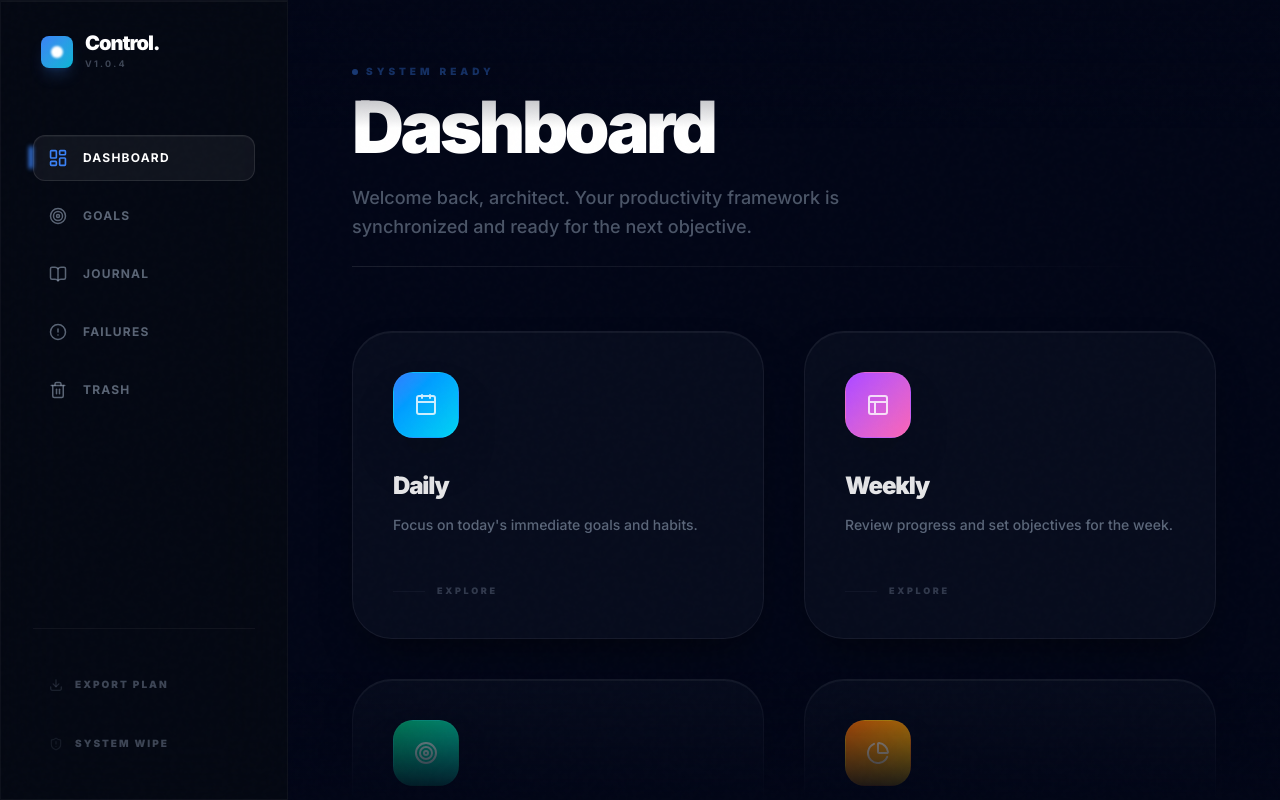
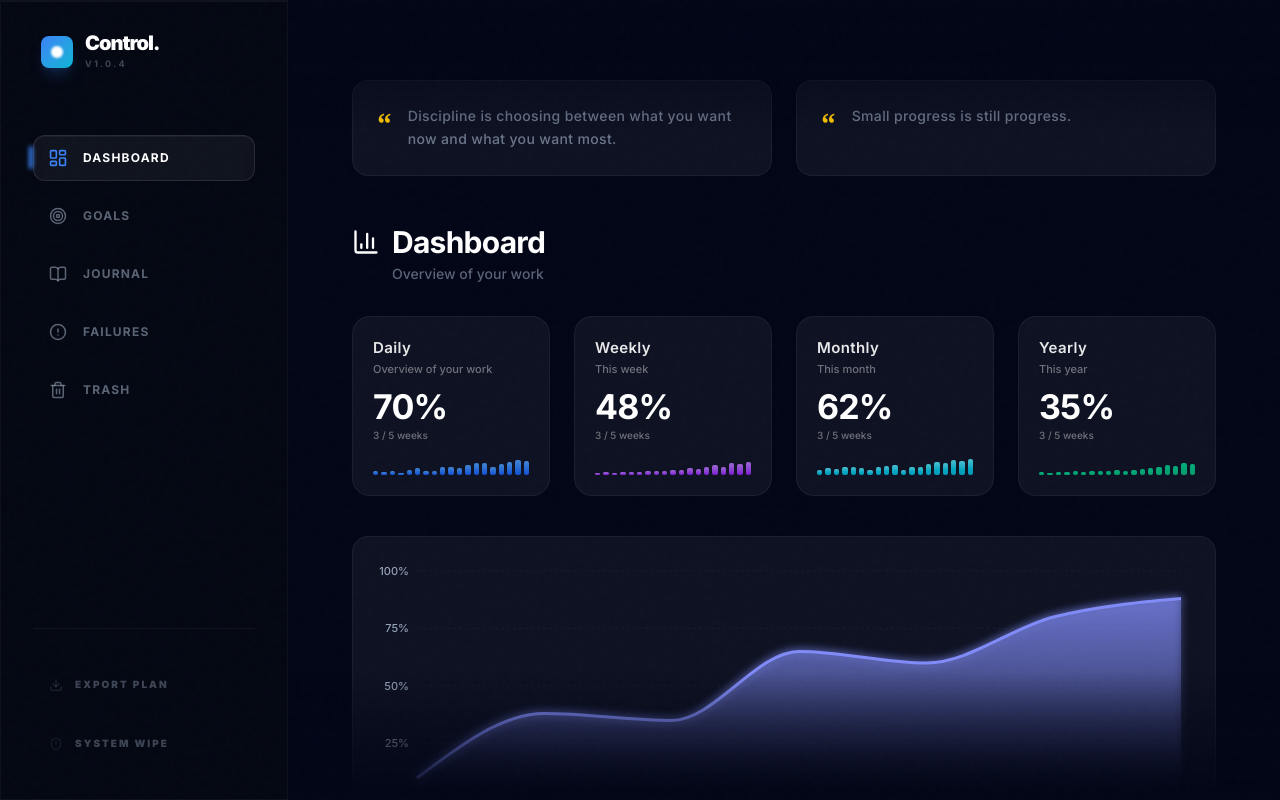
Before and after one commit to hgbvbvbvyjuyh/control-app, a React (Vite) app in the folder productivity-app/frontend/: page /#/ in a window 1280 px wide. Built offline with nearby package versions, Linux system fonts and the light colour scheme.

Commit message:
feat: implement new dashboard design per reference

```diff
--- a/productivity-app/frontend/src/components/DashboardCard.tsx
+++ b/productivity-app/frontend/src/components/DashboardCard.tsx
@@ -1,22 +1,23 @@
 import { motion } from 'framer-motion';
-import type { LucideIcon } from 'lucide-react';
 
-interface DashboardCardProps {
+export interface DashboardCardProps {
   title: string;
-  description: string;
-  icon: LucideIcon;
-  gradient: string;
+  subtitle: string;
+  value: string;
+  gradientFrom: string;
+  gradientTo: string;
+  chartData: number[];
   delay?: number;
-  onClick?: () => void;
 }
 
 export const DashboardCard = ({
   title,
-  description,
-  icon: Icon,
-  gradient,
+  subtitle,
+  value,
+  gradientFrom,
+  gradientTo,
+  chartData,
   delay = 0,
-  onClick
 }: DashboardCardProps) => {
   return (
     <motion.div
@@ -27,47 +28,29 @@ export const DashboardCard = ({
         delay,
         ease: [0.22, 1, 0.36, 1]
       }}
-      whileHover={{
-        y: -4,
-        transition: { type: 'spring', stiffness: 200, damping: 25 }
-      }}
-      onClick={onClick}
-      className="group relative cursor-pointer"
+      className="relative cursor-pointer rounded-[18px] bg-white/5 backdrop-blur-md border border-white/5 p-5 overflow-hidden flex flex-col justify-between h-[180px]"
     >
-      {/* Soft Background Glow - Large & Subtle */}
-      <div className={`absolute -inset-8 bg-gradient-to-br ${gradient} opacity-0 group-hover:opacity-[0.03] blur-[100px] transition-opacity duration-1000 rounded-full pointer-events-none`} />
+      <div className="flex flex-col z-10 w-full">
+        <span className="text-white/90 text-[15px] font-semibold tracking-wide">{title}</span>
+        <span className="text-white/40 text-[11px] font-medium mt-0.5">{subtitle}</span>
 
-      {/* Main Card Surface */}
-      <div className="relative h-full glass-surface rounded-[2.5rem] p-10 flex flex-col items-start gap-8 overflow-hidden transition-all duration-700 bg-white/[0.01] hover:bg-white/[0.03]">
-        {/* Top Edge Inner Light */}
-        <div className="absolute inset-x-0 top-0 h-px bg-gradient-to-r from-transparent via-white/10 to-transparent opacity-0 group-hover:opacity-100 transition-opacity duration-700" />
+        <span className="text-white text-[34px] font-bold tracking-tight leading-none mt-3">{value}</span>
+        <span className="text-white/40 text-[10px] font-medium mt-1">
+          3 / 5 weeks
+        </span>
+      </div>
 
-        {/* Icon Container with Micro-interaction */}
-        <div className="relative">
-          <div className={`absolute -inset-4 bg-gradient-to-br ${gradient} opacity-0 group-hover:opacity-10 blur-2xl transition-opacity duration-700 rounded-full`} />
-          <motion.div
-            whileHover={{ y: -2, scale: 1.05 }}
-            className={`p-5 rounded-[1.25rem] bg-gradient-to-br ${gradient} bg-opacity-[0.03] border border-white/5 shadow-2xl relative z-10 transition-transform duration-500`}
-          >
-            <Icon size={24} className="text-white opacity-80 group-hover:opacity-100 transition-opacity" />
-          </motion.div>
-        </div>
-
-        {/* Content Hierarchy */}
-        <div className="space-y-3">
-          <h3 className="text-2xl font-black tracking-tighter text-white/90 group-hover:text-white transition-colors duration-500">
-            {title}
-          </h3>
-          <p className="text-secondary/60 text-sm leading-relaxed font-medium group-hover:text-secondary/80 transition-colors duration-500">
-            {description}
-          </p>
-        </div>
-
-        {/* Minimalist Interactive Hint */}
-        <div className="mt-auto pt-4 flex items-center gap-3 text-[9px] uppercase tracking-[0.3em] font-black text-secondary/30 group-hover:text-primary/60 transition-all duration-700">
-          <div className="w-8 h-px bg-current opacity-20 group-hover:w-12 transition-all duration-700" />
-          <span>Explore</span>
-        </div>
+      <div className="flex items-end justify-between w-full h-[45px] gap-[3px] mt-4 z-10">
+        {chartData.map((dataValue, index) => {
+          const heightPercent = Math.max(10, Math.min(100, dataValue));
+          return (
+            <motion.div
+              key={index}
+              style={{ height: `${heightPercent}%` }}
+              className={`w-full rounded-[2px] bg-gradient-to-t ${gradientFrom} ${gradientTo} opacity-80 hover:opacity-100 transition-opacity`}
+            />
+          );
+        })}
       </div>
     </motion.div>
   );
--- /dev/null
+++ b/productivity-app/frontend/src/components/PerformanceChart.tsx
@@ -0,0 +1,70 @@
+import { AreaChart, Area, XAxis, YAxis, CartesianGrid, ResponsiveContainer } from 'recharts';
+import { motion } from 'framer-motion';
+
+const data = [
+  { name: 'Day', value: 10 },
+  { name: '', value: 38 },
+  { name: 'Week', value: 35 },
+  { name: '', value: 65 },
+  { name: 'Month', value: 60 },
+  { name: '', value: 80 },
+  { name: 'Year', value: 88 },
+];
+
+export const PerformanceChart = () => {
+  return (
+    <motion.div
+      initial={{ opacity: 0, y: 20, filter: 'blur(10px)' }}
+      animate={{ opacity: 1, y: 0, filter: 'blur(0px)' }}
+      transition={{ duration: 1, delay: 0.4, ease: [0.22, 1, 0.36, 1] }}
+      className="w-full h-[320px] rounded-2xl bg-white/5 backdrop-blur-md border border-white/5 p-6 relative"
+    >
+      <ResponsiveContainer width="100%" height="100%">
+        <AreaChart data={data} margin={{ top: 10, right: 10, left: -20, bottom: 0 }}>
+          <defs>
+            <linearGradient id="colorValue" x1="0" y1="0" x2="0" y2="1">
+              <stop offset="5%" stopColor="#818CF8" stopOpacity={0.5}/>
+              <stop offset="95%" stopColor="#818CF8" stopOpacity={0}/>
+            </linearGradient>
+
+            <filter id="glow" x="-20%" y="-20%" width="140%" height="140%">
+              <feGaussianBlur stdDeviation="4" result="blur" />
+              <feComposite in="SourceGraphic" in2="blur" operator="over" />
+            </filter>
+          </defs>
+          <CartesianGrid strokeDasharray="3 3" stroke="#ffffff08" vertical={false} />
+
+          <XAxis
+            dataKey="name"
+            axisLine={false}
+            tickLine={false}
+            tick={{ fill: '#94A3B8', fontSize: 11, fontWeight: 500 }}
+            dy={10}
+            interval={0}
+          />
+
+          <YAxis
+            axisLine={false}
+            tickLine={false}
+            tick={{ fill: '#94A3B8', fontSize: 11, fontWeight: 500 }}
+            tickFormatter={(val) => `${val}%`}
+            domain={[0, 100]}
+            ticks={[0, 25, 50, 75, 100]}
+          />
+
+          <Area
+            type="monotone"
+            dataKey="value"
+            stroke="#818CF8"
+            strokeWidth={3}
+            fillOpacity={1}
+            fill="url(#colorValue)"
+            activeDot={{ r: 6, fill: '#818CF8', stroke: '#fff', strokeWidth: 2 }}
+            filter="url(#glow)"
+            animationDuration={2000}
+          />
+        </AreaChart>
+      </ResponsiveContainer>
+    </motion.div>
+  );
+};
--- /dev/null
+++ b/productivity-app/frontend/src/components/QuoteCard.tsx
@@ -0,0 +1,24 @@
+import { motion } from 'framer-motion';
+
+interface QuoteCardProps {
+  quote: string;
+  delay?: number;
+}
+
+export const QuoteCard = ({ quote, delay = 0 }: QuoteCardProps) => {
+  return (
+    <motion.div
+      initial={{ opacity: 0, y: 10 }}
+      animate={{ opacity: 1, y: 0 }}
+      transition={{ duration: 0.8, delay, ease: [0.22, 1, 0.36, 1] }}
+      className="p-6 rounded-2xl bg-white/5 backdrop-blur-md border border-white/5 flex items-start gap-4 h-full"
+    >
+      <div className="text-yellow-400 font-serif text-3xl font-bold leading-none mt-1">
+        &#8220;
+      </div>
+      <p className="text-secondary/70 text-sm font-medium leading-relaxed tracking-wide">
+        {quote}
+      </p>
+    </motion.div>
+  );
+};
--- a/productivity-app/frontend/src/pages/Dashboard.tsx
+++ b/productivity-app/frontend/src/pages/Dashboard.tsx
@@ -1,102 +1,90 @@
+import { DashboardCard } from '../components/DashboardCard';
+import { PerformanceChart } from '../components/PerformanceChart';
+import { QuoteCard } from '../components/QuoteCard';
 import { motion } from 'framer-motion';
-import { Calendar, Layout as LayoutIcon, Target, PieChart } from 'lucide-react';
-import { DashboardCard } from '../components/DashboardCard';
-import { useNavigate } from 'react-router-dom';
+import { BarChart3 } from 'lucide-react';
 
 export const Dashboard = () => {
-  const navigate = useNavigate();
+  const quotes = [
+    { quote: "Discipline is choosing between what you want now and what you want most." },
+    { quote: "Small progress is still progress." }
+  ];
 
-  const cards = [
+  const stats = [
     {
       title: 'Daily',
-      description: 'Focus on today\'s immediate goals and habits.',
-      icon: Calendar,
-      gradient: 'from-blue-500 to-cyan-400',
-      path: '/goals' // In a real app, this might filter or go to a specific view
+      subtitle: 'Overview of your work',
+      value: '70%',
+      gradientFrom: 'from-blue-600',
+      gradientTo: 'to-blue-400',
+      chartData: [20, 15, 25, 10, 30, 40, 20, 25, 45, 50, 40, 60, 70, 75, 45, 65, 80, 90, 85]
     },
     {
       title: 'Weekly',
-      description: 'Review progress and set objectives for the week.',
-      icon: LayoutIcon,
-      gradient: 'from-purple-500 to-pink-400',
-      path: '/goals'
+      subtitle: 'This week',
+      value: '48%',
+      gradientFrom: 'from-purple-600',
+      gradientTo: 'to-purple-400',
+      chartData: [10, 15, 12, 14, 18, 16, 20, 25, 22, 28, 30, 40, 35, 45, 60, 50, 70, 65, 80]
     },
     {
       title: 'Monthly',
-      description: 'Strategic planning and long-term momentum.',
-      icon: Target,
-      gradient: 'from-emerald-500 to-teal-400',
-      path: '/goals'
+      subtitle: 'This month',
+      value: '62%',
+      gradientFrom: 'from-cyan-500',
+      gradientTo: 'to-cyan-300',
+      chartData: [30, 40, 35, 45, 50, 40, 30, 45, 55, 60, 30, 45, 50, 65, 80, 70, 90, 85, 95]
     },
     {
       title: 'Yearly',
-      description: 'The big picture. Vision and major milestones.',
-      icon: PieChart,
-      gradient: 'from-orange-500 to-yellow-400',
-      path: '/goals'
+      subtitle: 'This year',
+      value: '35%',
+      gradientFrom: 'from-emerald-500',
+      gradientTo: 'to-emerald-400',
+      chartData: [15, 12, 18, 15, 20, 18, 25, 20, 22, 28, 25, 30, 35, 40, 45, 60, 55, 70, 65]
     }
   ];
 
   return (
-    <div className="flex flex-col gap-16 max-w-6xl mx-auto w-full">
-      {/* Premium Header Section */}
-      <header className="space-y-6 relative">
-        <motion.div
-          initial={{ opacity: 0, y: 10, filter: 'blur(10px)' }}
-          animate={{ opacity: 1, y: 0, filter: 'blur(0px)' }}
-          transition={{ duration: 1, ease: [0.22, 1, 0.36, 1] }}
-          className="flex flex-col items-start gap-1"
-        >
-          <div className="flex items-center gap-2 mb-2">
-            <div className="w-1.5 h-1.5 rounded-full bg-primary animate-pulse" />
-            <span className="text-[10px] font-black uppercase tracking-[0.4em] text-primary/60">System Ready</span>
-          </div>
-          <h2 className="text-5xl font-black tracking-tighter text-white sm:text-6xl lg:text-7xl leading-none">
-            Dashboard
-          </h2>
-          <p className="text-secondary/50 text-base sm:text-lg mt-4 font-medium max-w-xl leading-relaxed">
-            Welcome back, architect. Your productivity framework is synchronized and ready for the next objective.
-          </p>
-        </motion.div>
+    <div className="flex flex-col gap-8 max-w-7xl mx-auto w-full pb-20 pt-4">
+      {/* Top Quotes Row */}
+      <div className="grid grid-cols-1 md:grid-cols-2 gap-6">
+        {quotes.map((item, index) => (
+          <QuoteCard key={index} quote={item.quote} delay={index * 0.1} />
+        ))}
+      </div>
 
-        <motion.div
-          initial={{ opacity: 0, scaleX: 0 }}
-          animate={{ opacity: 1, scaleX: 1 }}
-          transition={{ duration: 1.5, delay: 0.3, ease: [0.22, 1, 0.36, 1] }}
-          className="h-px bg-gradient-to-r from-white/10 via-white/5 to-transparent origin-left"
-        />
-      </header>
+      {/* Dashboard Section Title */}
+      <motion.div
+        initial={{ opacity: 0, y: 10 }}
+        animate={{ opacity: 1, y: 0 }}
+        transition={{ duration: 0.8, delay: 0.2, ease: [0.22, 1, 0.36, 1] }}
+        className="flex flex-col gap-1 mt-4"
+      >
+        <div className="flex items-center gap-3">
+          <BarChart3 className="text-white w-7 h-7" />
+          <h1 className="text-3xl font-bold tracking-tight text-white">Dashboard</h1>
+        </div>
+        <p className="text-secondary/60 text-sm font-medium ml-10">
+          Overview of your work
+        </p>
+      </motion.div>
 
-      {/* Grid Section: Perfected Spacing */}
-      <div className="grid grid-cols-1 md:grid-cols-2 gap-8 lg:gap-10">
-        {cards.map((card, index) => (
+      {/* Stats Cards Row */}
+      <div className="grid grid-cols-1 sm:grid-cols-2 lg:grid-cols-4 gap-6">
+        {stats.map((stat, index) => (
           <DashboardCard
-            key={card.title}
-            {...card}
-            delay={0.15 * index}
-            onClick={() => navigate(card.path)}
+            key={stat.title}
+            {...stat}
+            delay={0.3 + (index * 0.1)}
           />
         ))}
       </div>
 
-      {/* Floating Meta Quote */}
-      <motion.footer
-        initial={{ opacity: 0 }}
-        animate={{ opacity: 1 }}
-        transition={{ delay: 1.2, duration: 1 }}
-        className="mt-8 pt-12 border-t border-white/[0.03]"
-      >
-        <div className="flex flex-col items-center gap-4">
-          <p className="text-[9px] uppercase tracking-[0.5em] font-black text-secondary/20 hover:text-secondary/40 transition-colors cursor-default">
-            Precision in every action · Control in every outcome
-          </p>
-          <div className="flex gap-1">
-            {[...Array(3)].map((_, i) => (
-              <div key={i} className="w-1 h-1 rounded-full bg-white/5" />
-            ))}
-          </div>
-        </div>
-      </motion.footer>
+      {/* Area Chart Row */}
+      <div className="mt-2">
+        <PerformanceChart />
+      </div>
     </div>
   );
 };
```
Also changed, not shown: productivity-app/frontend/src/components/InsightCard.tsx (added, +40 -0 lines).
